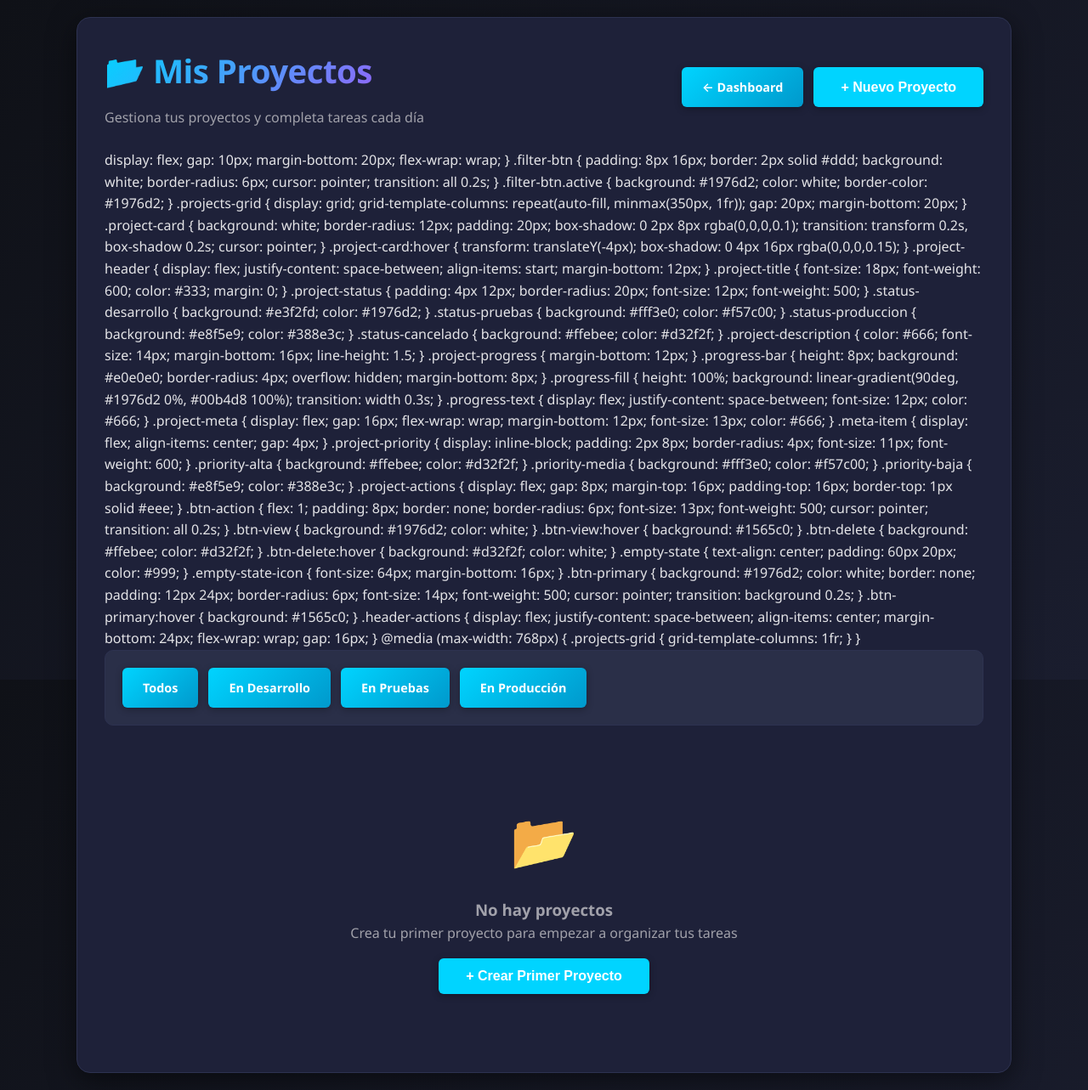
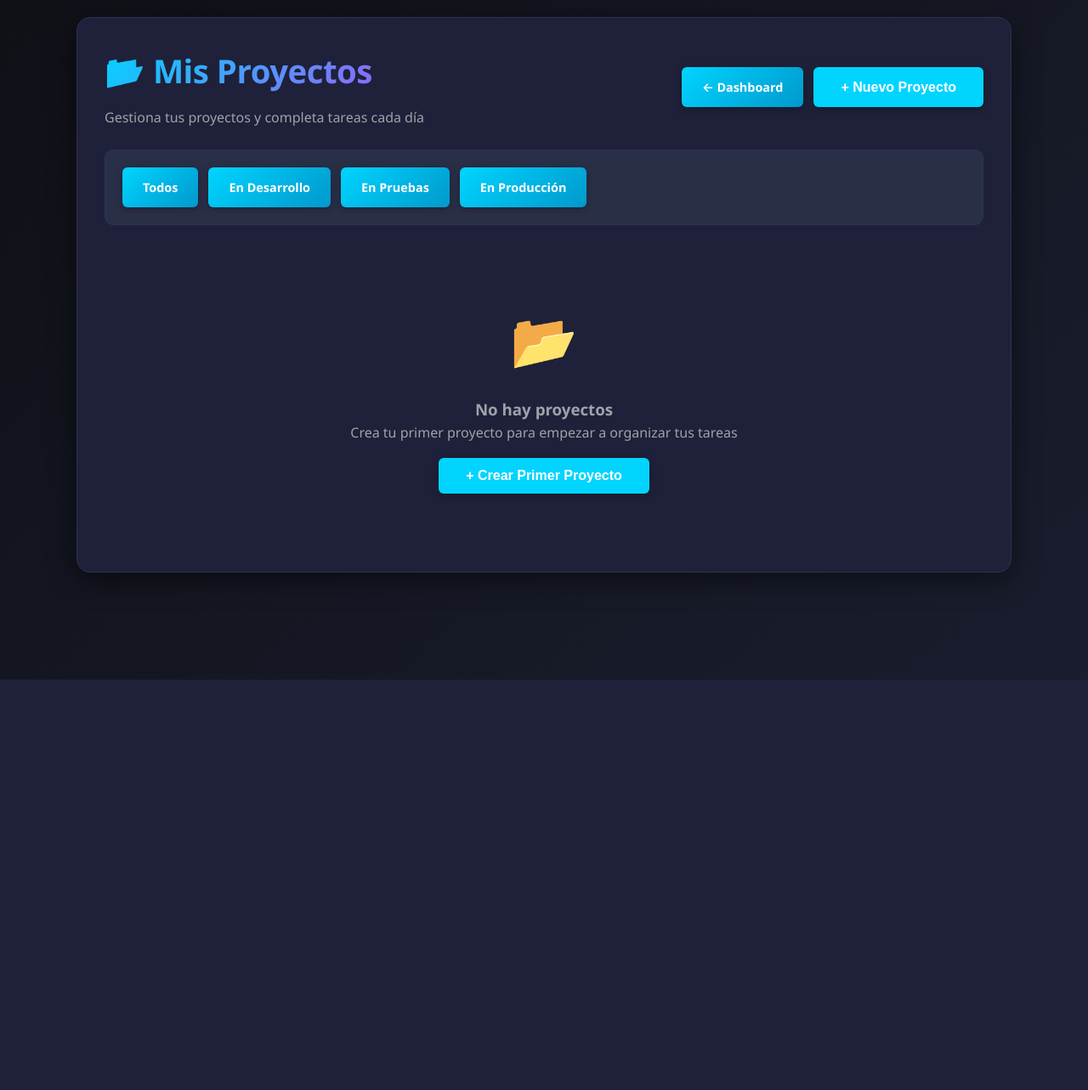
Before and after one commit to Gabriel0955/App-tarea, a PHP site: page /public/projects/projects.php in a window 1280 px wide. Shown: the whole page at 85% size. After the commit the page ends 800 px from the top, so only its background shows below. Run offline with PHP 8.4, Linux system fonts and the light colour scheme; the visitor is signed in with stand-in values (Sample User, id 1); data that the repository does not hold is empty; some libraries are stand-ins or nearby versions.

Commit message:
Desarrollo

```diff
--- a/public/projects/projects.php
+++ b/public/projects/projects.php
@@ -54,10 +54,6 @@ $pageTitle = "Mis Proyectos";
 
   <link rel="stylesheet" href="../../assets/style.css">
   <meta name="description" content="Gestión de proyectos y tareas">
-  <style>
-    <style>
-        /* Estilos específicos de proyectos */
-    </style>
 </head>
 <body>
 <div class="container">
@@ -73,238 +69,6 @@ $pageTitle = "Mis Proyectos";
             <button class="btn" style="background: var(--accent-blue);" onclick="window.location.href='project_create.php'">+ Nuevo Proyecto</button>
         </div>
     </div>
-            display: flex;
-            gap: 10px;
-            margin-bottom: 20px;
-            flex-wrap: wrap;
-        }
-
-        .filter-btn {
-            padding: 8px 16px;
-            border: 2px solid #ddd;
-            background: white;
-            border-radius: 6px;
-            cursor: pointer;
-            transition: all 0.2s;
-        }
-
-        .filter-btn.active {
-            background: #1976d2;
-            color: white;
-            border-color: #1976d2;
-        }
-
-        .projects-grid {
-            display: grid;
-            grid-template-columns: repeat(auto-fill, minmax(350px, 1fr));
-            gap: 20px;
-            margin-bottom: 20px;
-        }
-
-        .project-card {
-            background: white;
-            border-radius: 12px;
-            padding: 20px;
-            box-shadow: 0 2px 8px rgba(0,0,0,0.1);
-            transition: transform 0.2s, box-shadow 0.2s;
-            cursor: pointer;
-        }
-
-        .project-card:hover {
-            transform: translateY(-4px);
-            box-shadow: 0 4px 16px rgba(0,0,0,0.15);
-        }
-
-        .project-header {
-            display: flex;
-            justify-content: space-between;
-            align-items: start;
-            margin-bottom: 12px;
-        }
-
-        .project-title {
-            font-size: 18px;
-            font-weight: 600;
-            color: #333;
-            margin: 0;
-        }
-
-        .project-status {
-            padding: 4px 12px;
-            border-radius: 20px;
-            font-size: 12px;
-            font-weight: 500;
-        }
-
-        .status-desarrollo {
-            background: #e3f2fd;
-            color: #1976d2;
-        }
-
-        .status-pruebas {
-            background: #fff3e0;
-            color: #f57c00;
-        }
-
-        .status-produccion {
-            background: #e8f5e9;
-            color: #388e3c;
-        }
-
-        .status-cancelado {
-            background: #ffebee;
-            color: #d32f2f;
-        }
-
-        .project-description {
-            color: #666;
-            font-size: 14px;
-            margin-bottom: 16px;
-            line-height: 1.5;
-        }
-
-        .project-progress {
-            margin-bottom: 12px;
-        }
-
-        .progress-bar {
-            height: 8px;
-            background: #e0e0e0;
-            border-radius: 4px;
-            overflow: hidden;
-            margin-bottom: 8px;
-        }
-
-        .progress-fill {
-            height: 100%;
-            background: linear-gradient(90deg, #1976d2 0%, #00b4d8 100%);
-            transition: width 0.3s;
-        }
-
-        .progress-text {
-            display: flex;
-            justify-content: space-between;
-            font-size: 12px;
-            color: #666;
-        }
-
-        .project-meta {
-            display: flex;
-            gap: 16px;
-            flex-wrap: wrap;
-            margin-bottom: 12px;
-            font-size: 13px;
-            color: #666;
-        }
-
-        .meta-item {
-            display: flex;
-            align-items: center;
-            gap: 4px;
-        }
-
-        .project-priority {
-            display: inline-block;
-            padding: 2px 8px;
-            border-radius: 4px;
-            font-size: 11px;
-            font-weight: 600;
-        }
-
-        .priority-alta {
-            background: #ffebee;
-            color: #d32f2f;
-        }
-
-        .priority-media {
-            background: #fff3e0;
-            color: #f57c00;
-        }
-
-        .priority-baja {
-            background: #e8f5e9;
-            color: #388e3c;
-        }
-
-        .project-actions {
-            display: flex;
-            gap: 8px;
-            margin-top: 16px;
-            padding-top: 16px;
-            border-top: 1px solid #eee;
-        }
-
-        .btn-action {
-            flex: 1;
-            padding: 8px;
-            border: none;
-            border-radius: 6px;
-            font-size: 13px;
-            font-weight: 500;
-            cursor: pointer;
-            transition: all 0.2s;
-        }
-
-        .btn-view {
-            background: #1976d2;
-            color: white;
-        }
-
-        .btn-view:hover {
-            background: #1565c0;
-        }
-
-        .btn-delete {
-            background: #ffebee;
-            color: #d32f2f;
-        }
-
-        .btn-delete:hover {
-            background: #d32f2f;
-            color: white;
-        }
-
-        .empty-state {
-            text-align: center;
-            padding: 60px 20px;
-            color: #999;
-        }
-
-        .empty-state-icon {
-            font-size: 64px;
-            margin-bottom: 16px;
-        }
-
-        .btn-primary {
-            background: #1976d2;
-            color: white;
-            border: none;
-            padding: 12px 24px;
-            border-radius: 6px;
-            font-size: 14px;
-            font-weight: 500;
-            cursor: pointer;
-            transition: background 0.2s;
-        }
-
-        .btn-primary:hover {
-            background: #1565c0;
-        }
-
-        .header-actions {
-            display: flex;
-            justify-content: space-between;
-            align-items: center;
-            margin-bottom: 24px;
-            flex-wrap: wrap;
-            gap: 16px;
-        }
-
-        @media (max-width: 768px) {
-            .projects-grid {
-                grid-template-columns: 1fr;
-            }
-        }
 
     <!-- Filtros -->
     <div class="top-actions" style="margin-bottom: 24px;">
```
